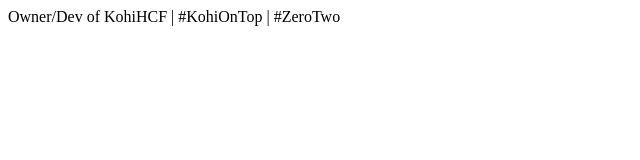
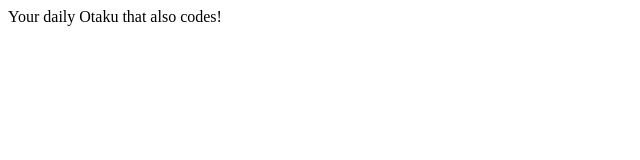
Before and after one commit to xRqz3r/xrqz3r.github.io, a plain HTML site: page index.html in a window 1280 px wide. Shown: the whole page, without its empty margins (0-640 px from the left). Drawn offline with Linux system fonts and the light colour scheme.

Commit message:
Update index.html

```diff
--- a/index.html
+++ b/index.html
@@ -1,4 +1,4 @@
 <html>
 <title> xRqz3r </title>
-<text> Owner/Dev of KohiHCF | #KohiOnTop | #ZeroTwo </text>
+<text> Your daily Otaku that also codes! </text>
 </html>
```
